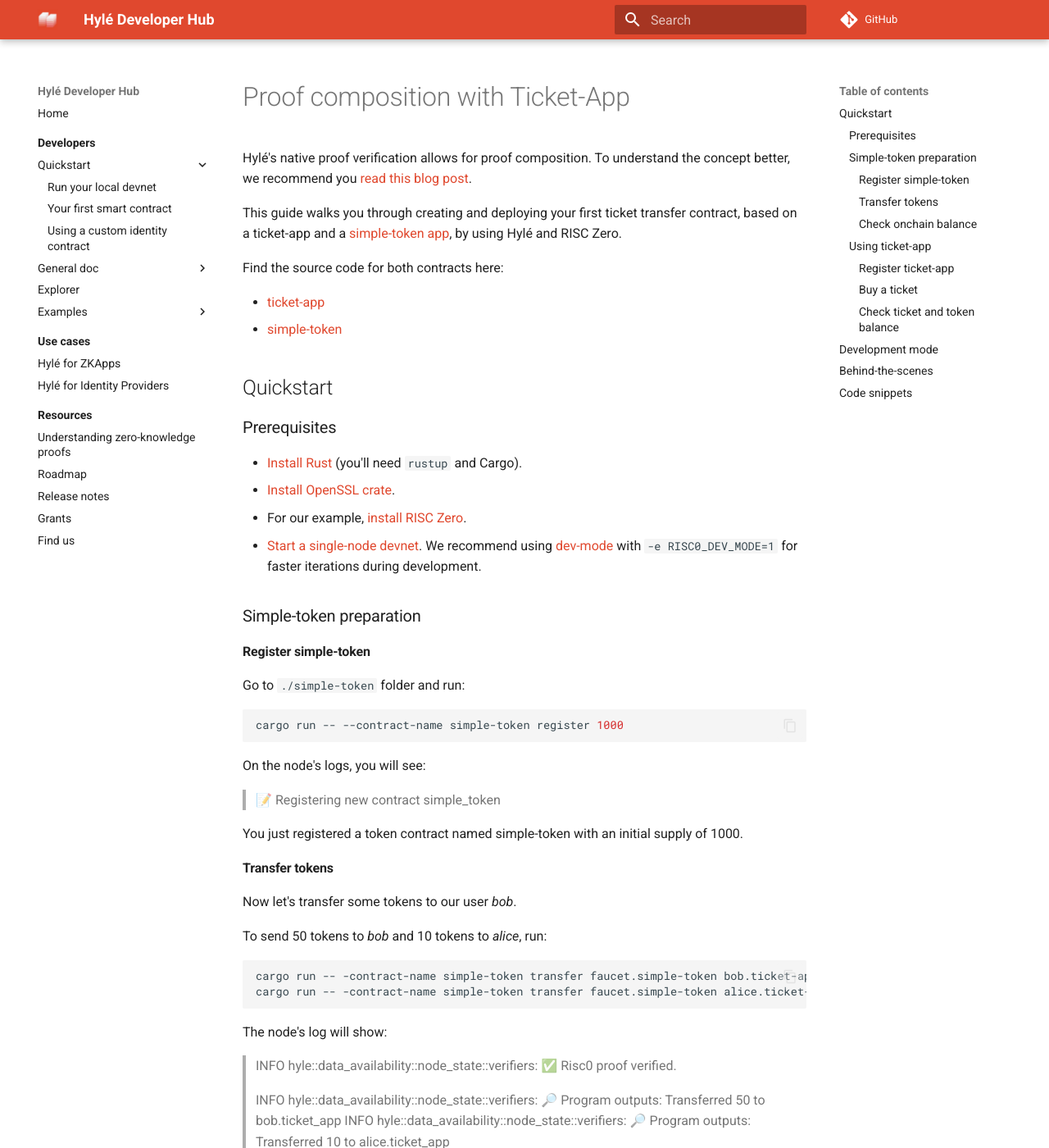
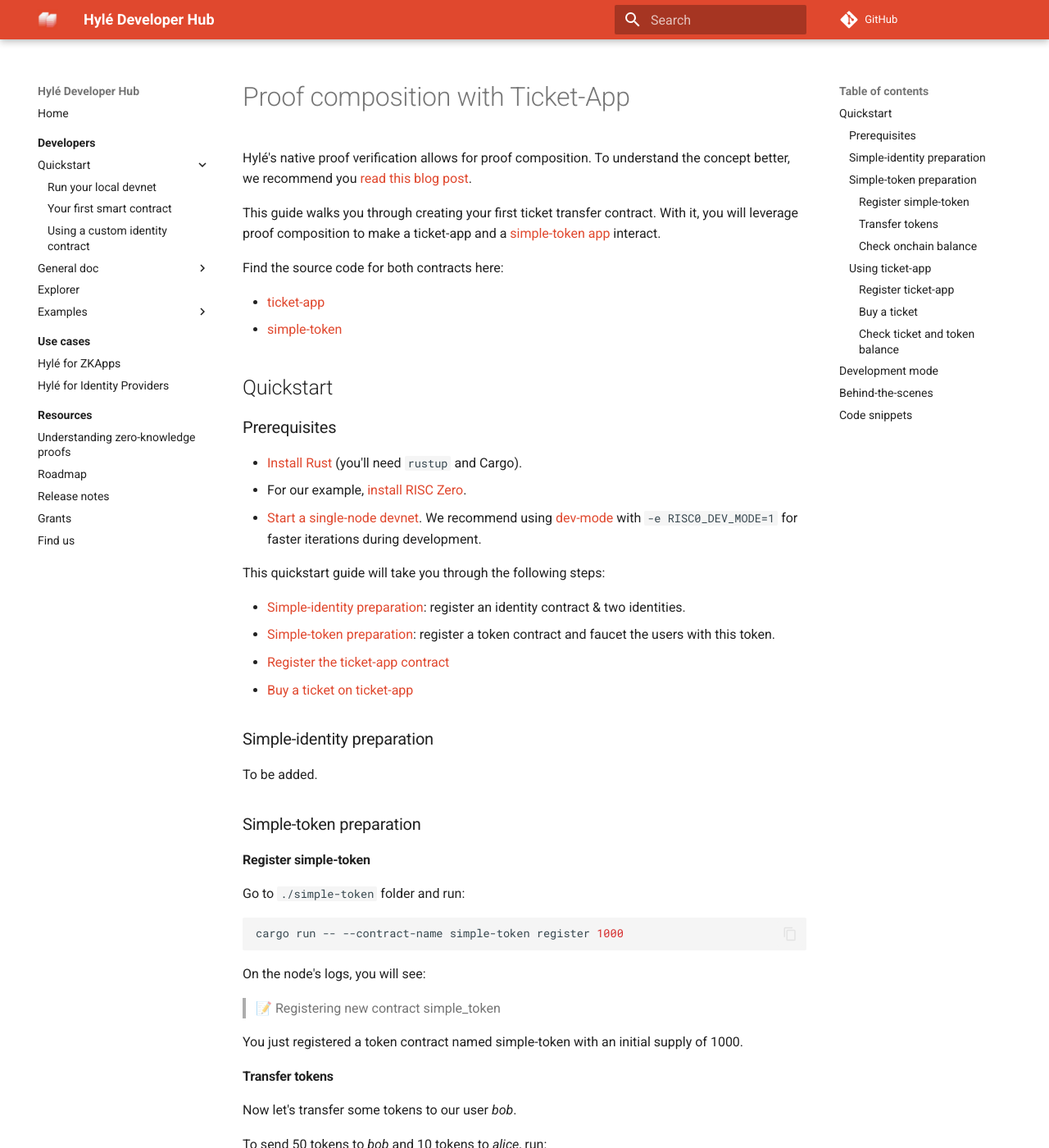
Before and after one commit to Hyle-org/devhub-hyle, an MkDocs documentation site: the page built from docs/developers/quickstart/proof-composition.md, in a window 1280 px wide and 1400 px high. Shown: the whole window at 82% size. Built offline with MkDocs 1.6.1 and Material for MkDocs 9.7.7, drawn with Linux system fonts in a browser that asks for light colours; comment, search, counter and statistics services are not loaded.

Commit message:
bertrand comments + todos

```diff
--- a/docs/developers/quickstart/proof-composition.md
+++ b/docs/developers/quickstart/proof-composition.md
@@ -2,7 +2,7 @@
 
 Hylé's native proof verification allows for proof composition. To understand the concept better, we recommend you [read this blog post](https://blog.hyle.eu/proof-composability-on-hyle/).
 
-This guide walks you through creating and deploying your first ticket transfer contract, based on a ticket-app and a [simple-token app](./your-first-smart-contract.md), by using Hylé and RISC Zero.
+This guide walks you through creating your first ticket transfer contract. With it, you will leverage proof composition to make a ticket-app and a [simple-token app](./your-first-smart-contract.md) interact.
 
 Find the source code for both contracts here:
 
@@ -14,9 +14,21 @@
 ### Prerequisites
 
 - [Install Rust](https://www.rust-lang.org/tools/install) (you'll need `rustup` and Cargo).
-- [Install OpenSSL crate](https://crates.io/crates/openssl).
 - For our example, [install RISC Zero](https://dev.risczero.com/api/zkvm/install).
 - [Start a single-node devnet](./devnet.md). We recommend using [dev-mode](https://dev.risczero.com/api/generating-proofs/dev-mode) with `-e RISC0_DEV_MODE=1` for faster iterations during development.
+
+This quickstart guide will take you through the following steps:
+
+<!--Replace with workflow-->
+- [Simple-identity preparation](#simple-identity-preparation): register an identity contract & two identities.
+- [Simple-token preparation](#simple-token-preparation): register a token contract and faucet the users with this token.
+- [Register the ticket-app contract](#register-ticket-app)
+- [Buy a ticket on ticket-app](#buy-a-ticket)
+
+### Simple-identity preparation
+
+<!-- Write -->
+To be added.
 
 ### Simple-token preparation
 
```
